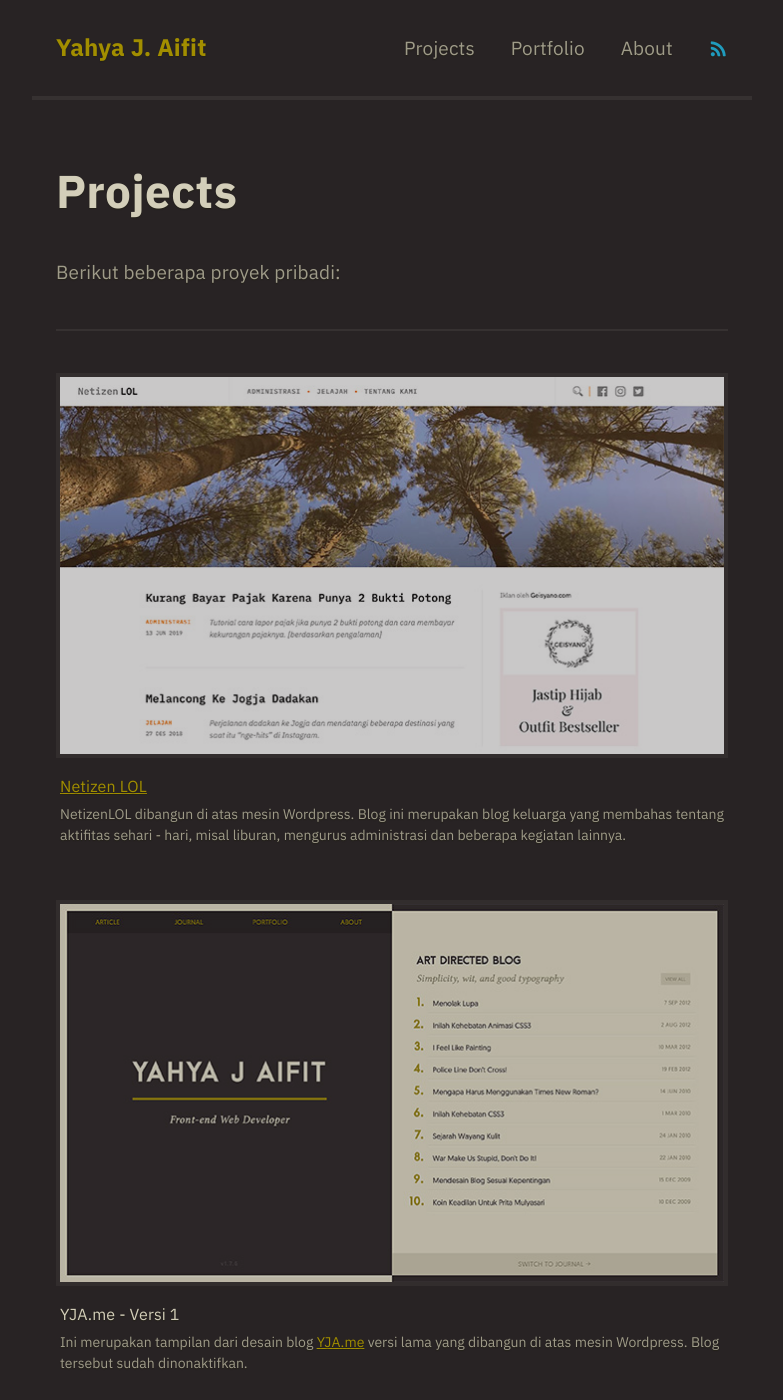
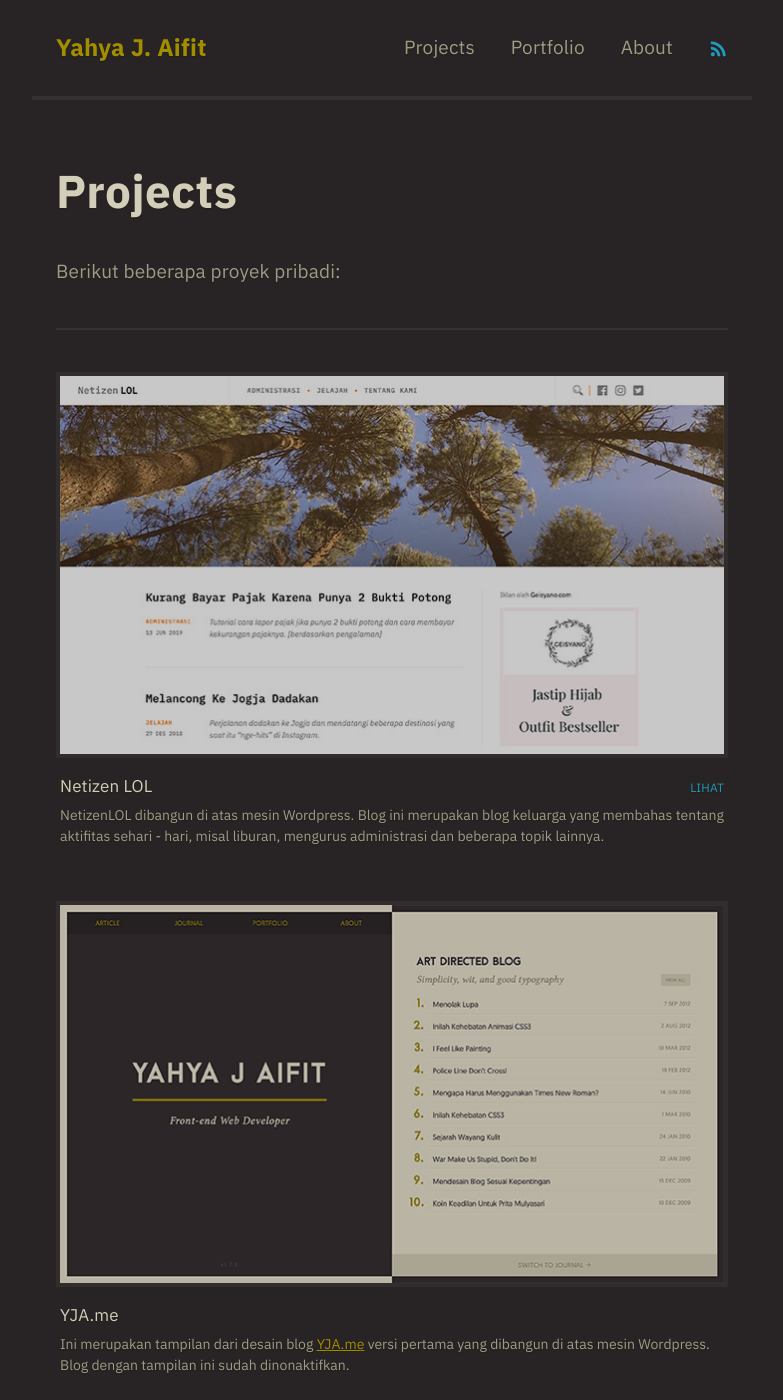
Before and after one commit to aifit/aifit.github.io, a Jekyll site: the page built from pages/projects.md, in a window 1280 px wide and 1400 px high. Shown: the whole window, without its empty margins (248-1031 px from the left). Built offline with Jekyll 4.4.1, drawn with Linux system fonts in a browser that asks for light colours.

Commit message:
enhance style

```diff
--- a/_scss/0-base/_base.core.scss
+++ b/_scss/0-base/_base.core.scss
@@ -52,7 +52,7 @@
   small:    1.43,
   base:     1.5,
   fair:     1.5,
-  medium:   1.5,
+  medium:   1.45,
   large:    1.4,
   xlarge:   1.4,
   xxlarge:  1.5,
@@ -63,7 +63,7 @@
   tiny:     10px,
   small:    12px,
   base:     $global-font-size,
-  fair:     16px,
+  fair:     17px,
   medium:   19px,
   large:    24px,
   xlarge:   28px,
--- a/_scss/2-comp/_comp.blocklist.scss
+++ b/_scss/2-comp/_comp.blocklist.scss
@@ -40,11 +40,10 @@
   }
 
   &__link {
-    // @include txt-size("fair");
+    @include txt-size("fair");
     @extend .col-xs-12;
     @extend .col-sm-9;
     display: block;
-    font-size: 17px;
 
     @include breakpoint(phone-up) {
       @include txt-size("medium");
--- a/pages/projects.md
+++ b/pages/projects.md
@@ -17,10 +17,21 @@
         </div>
         <div class="c-thumb__body">
           <div class="c-thumb__title">
-            <a href="http://netizen.lol" target="_blank">Netizen LOL</a>
+            <div class="o-grid">
+              <div class="o-grid__item col-sm-8 col-xs-8">
+                Netizen LOL
+              </div>
+              <div class="o-grid__item col-sm-4 col-xs-4 u-align-right u-fg--code">
+                <div class="c-thumb__cta">
+                  <a href="http://netizen.lol" target="_blank" class="u-txt--small u-txt--upcase">
+                    Lihat
+                  </a>
+                </div>
+              </div>
+            </div>
           </div>
           <div class="c-thumb__desc">
-            NetizenLOL dibangun di atas mesin Wordpress. Blog ini merupakan blog keluarga yang membahas tentang aktifitas sehari - hari, misal liburan, mengurus administrasi dan beberapa kegiatan lainnya.
+            NetizenLOL dibangun di atas mesin Wordpress. Blog ini merupakan blog keluarga yang membahas tentang aktifitas sehari - hari, misal liburan, mengurus administrasi dan beberapa topik lainnya.
           </div>
         </div>
       </div>
@@ -34,10 +45,10 @@
         </div>
         <div class="c-thumb__body">
           <div class="c-thumb__title">
-            YJA.me - Versi 1
+            YJA.me
           </div>
           <div class="c-thumb__desc">
-            Ini merupakan tampilan dari desain blog <a href="https://yja.me">YJA.me</a> versi lama yang dibangun di atas mesin Wordpress. Blog tersebut sudah dinonaktifkan.
+            Ini merupakan tampilan dari desain blog <a href="https://yja.me">YJA.me</a> versi pertama yang dibangun di atas mesin Wordpress. Blog dengan tampilan ini sudah dinonaktifkan.
           </div>
         </div>
       </div>
```
Also changed, not shown: _scss/2-comp/_comp.thumb.scss (+21 -6 lines), pages/portfolio.md (+30 -10 lines), css/main.css.
